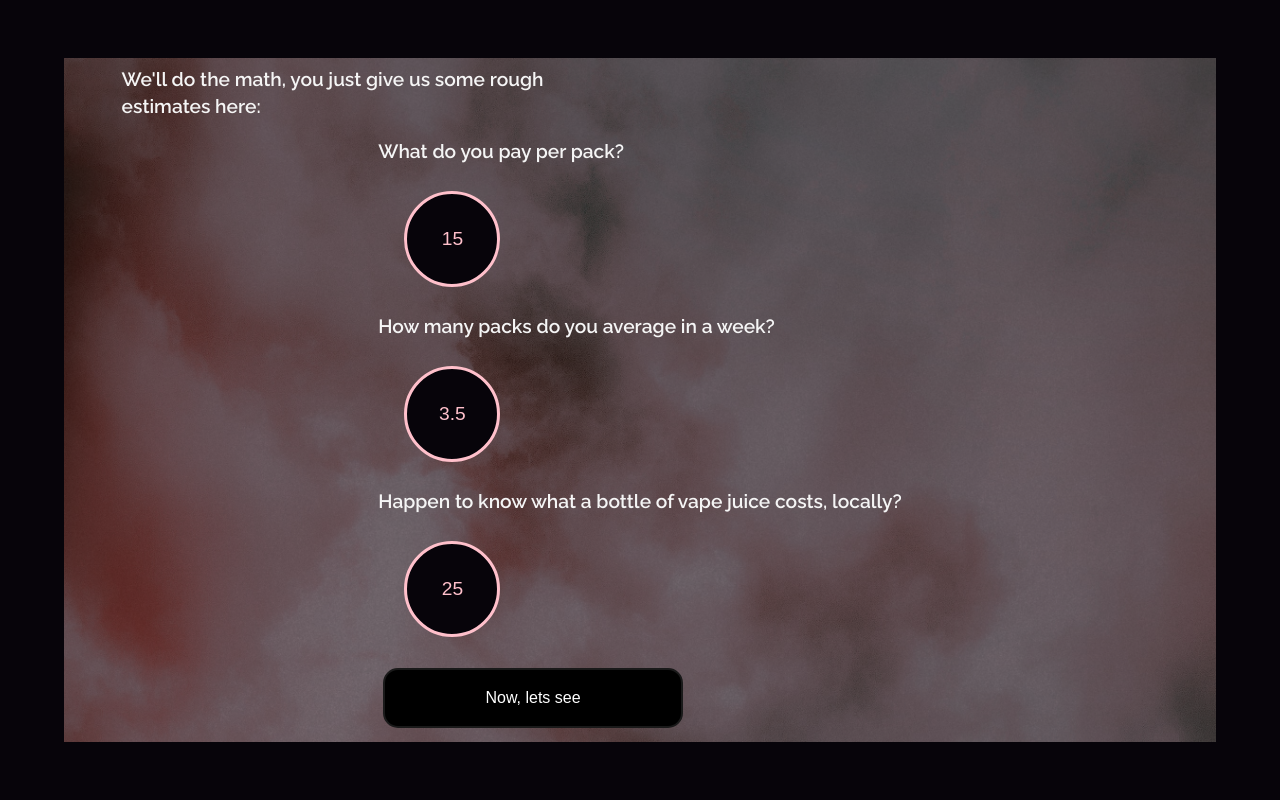
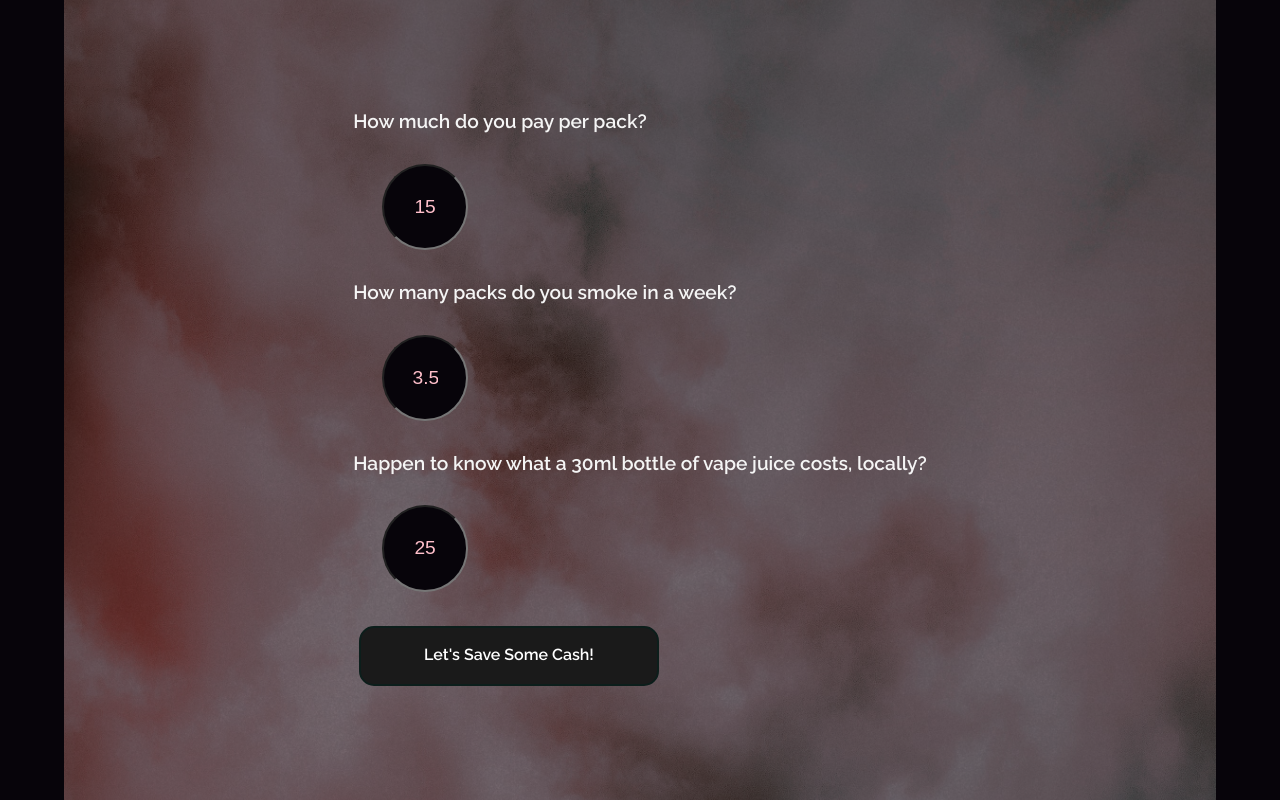
Before and after one commit to nfsol/vape2save, a React (Vite) app: page /calc in a window 1280 px wide. Built offline with nearby package versions, Linux system fonts and the light colour scheme.

Commit message:
incremental css improvements, calculator and basic results page in place

```diff
--- a/package.json
+++ b/package.json
@@ -9,6 +9,7 @@
     "preview": "vite preview"
   },
   "dependencies": {
+    "framer-motion": "^10.12.7",
     "react": "^18.2.0",
     "react-dom": "^18.2.0",
     "react-router-dom": "^6.10.0",
--- a/src/App.css
+++ b/src/App.css
@@ -1,30 +1,26 @@
 @import url("https://fonts.googleapis.com/css2?family=Raleway:wght@600&display=swap");
 
 * {
+  -webkit-tap-highlight-color: transparent;
   box-sizing: border-box;
   margin: 0;
   padding: 0;
 }
 body {
+  overflow: hidden;
   font-family: "Raleway", sans-serif;
   font-size: 1.2rem;
   line-height: 1.4;
   background: #07040a;
   color: whitesmoke;
   height: 100vh;
-}
-.App {
-  width: 100%;
-  height: 100vh;
-}
-.container {
+  width: 90vw;
   margin: 0 auto;
   display: flex;
   flex-direction: column;
   align-content: center;
-  width: 90%;
-  height:100vh;
 }
+
 
 input::-webkit-outer-spin-button,
 input::-webkit-inner-spin-button {
--- a/src/components/Button.jsx
+++ b/src/components/Button.jsx
@@ -1,12 +1,15 @@
 import React from "react";
+import { motion } from "framer-motion";
 import styled from "styled-components";
-const BaseButton = styled.button`
+const BaseButton = styled(motion.button)`
   appearance: none;
-  background-color: ${(props) => props.type === "primary" ? "white" : "black"};
-  border: 2px solid #1a1a1a;
+  background-color: ${(props) =>
+    props.type === "primary" ? "white" : "#1a1a1a"};
+  border: 2px solid
+    ${(props) => (props.bordercolor ? props.bordercolor : "#1a1a1a")};
   border-radius: 15px;
   box-sizing: border-box;
-  color: ${(props) => (props.type === "primary" ? "black" : "white")};
+  color: ${(props) => (props.type === "primary" ? "#1a1a1a" : "white")};
   cursor: pointer;
   display: inline-block;
   font-size: 16px;
@@ -25,7 +28,8 @@ const BaseButton = styled.button`
   &:hover {
     box-shadow: rgba(0, 0, 0, 0.25) 0 8px 15px;
     transform: translateY(-2px);
-  },
+  }
+  ,
   &:active {
     box-shadow: none;
     transform: translateY(0);
--- a/src/main.jsx
+++ b/src/main.jsx
@@ -4,6 +4,7 @@ import { createBrowserRouter, RouterProvider } from "react-router-dom";
 import App from "./App";
 import { MoreInfo } from "./routes/MoreInfo";
 import { Calculator } from "./routes/Calculator";
+import { Results } from "./routes/Results";
 import { Welcome } from "./routes/Welcome";
 import { Monk } from "./routes/Monk";
 
@@ -23,6 +24,9 @@ const router = createBrowserRouter([
       {
         path: "info",
         element: <MoreInfo />,
+      }, {
+        path: "results/:perPack/:perWeek/:juice",
+        element: <Results />,
       },
       {
         path: "monk",
--- a/src/routes/Calculator.jsx
+++ b/src/routes/Calculator.jsx
@@ -1,13 +1,12 @@
-import React from "react";
+import React, { useState } from "react";
 import cloud from "../assets/cloud.jpg";
 import styled from "styled-components";
 import { Button } from "../components/Button";
+import { Link } from "react-router-dom";
+
 const OverlaidImage = styled.div`
   width: 100%;
-  height: 100%;
-  max-height: 75%%;
-  margin-top: 5%;
-  margin-bottom: 5%;
+  height: 100vh;
   background-image: url(${cloud});
   background-position: center;
   background-size: cover;
@@ -26,58 +25,115 @@ const ImageOverlay = styled.div`
 `;
 const InputContainer = styled.div`
   align-self: center;
-  display:flex;
+  display: flex;
   flex-direction: column;
-`;
-const TextContainer = styled.div`
-  align-self: left;
-  max-width: 40%;
-  margin-left: 5%;
 `;
 
 const InputBox = styled.input`
   font-size: 1em;
   text-align: center;
   color: ${(props) => props.inputColor || "pink"};
-  width:5em;
-  height:5em;
+  width: 4.5em;
+  height: 4.5em;
   padding: 5%;
   margin: 5%;
   background: #07040a;
-  border: solid;
   border-radius: 3px;
   border-radius: 50%;
-
 `;
 const InputLabel = styled.label`
   font-size: 1em;
 `;
-const SubmitButton = styled(Button)`
-
-`;
+const SubmitButton = styled.button`
+appearance: none;
+background-color: ${(props) =>
+  props.type === "primary" ? "white" : "#1a1a1a"};
+border: 2px solid
+  ${(props) => (props.bordercolor ? props.bordercolor : "#1a1a1a")};
+border-radius: 15px;
+box-sizing: border-box;
+color: ${(props) => (props.type === "primary" ? "#1a1a1a" : "white")};
+cursor: pointer;
+display: inline-block;
+font-size: 16px;
+font-weight: 500;
+text-decoration:none;
+text-align:center;
+min-height: 60px;
+max-height: 180px;
+max-width: 300px;
+padding: 16px 0px;
+margin: 1%;
+transition: all 300ms cubic-bezier(0.23, 1, 0.32, 1);
+user-select: none;
+-webkit-user-select: none;
+touch-action: manipulation;
+width: 100%;
+will-change: transform;
+&:hover {
+  box-shadow: rgba(0, 0, 0, 0.25) 0 8px 15px;
+  transform: translateY(-2px);
+}
+,
+&:active {
+  box-shadow: none;
+  transform: translateY(0);
+}`;
 
 export const Calculator = () => {
+  const [perPack, setPerPack] = useState(15);
+  const [perWeek, setPerWeek] = useState(3.5);
+  const [juice, setJuice] = useState(25);
+
+  const { showResults, setShowResults } = useState(false);
   return (
-    <div>
-      <div className="container">
+    <>
       <OverlaidImage>
         <ImageOverlay>
-            <TextContainer>
-              We'll do the math, you just give us some rough estimates here:
-            </TextContainer>
-
           <InputContainer>
-              <InputLabel for="PricePerPack">What do you pay per pack?</InputLabel>
-              <InputBox id="PricePerPack" defaultValue="15" type="number" />
-              <InputLabel for="PacksPerWeek">How many packs do you average in a week?</InputLabel>
-              <InputBox id="PacksPerWeek" defaultValue="3.5" type="number" />
-              <InputLabel for="PricePerJar">Happen to know what a bottle of vape juice costs, locally?</InputLabel>
-              <InputBox id="PricePerJar" defaultValue="25" type="number" />
-              <SubmitButton type="Primary" content="Now, lets see"/>
+            <InputLabel htmlFor="PricePerPack">
+              How much do you pay per pack?
+            </InputLabel>
+            <InputBox
+              id="PricePerPack"
+              defaultValue="15"
+              type="number"
+              onChange={(e) => {
+                setPerPack(e.target.value);
+              }}
+            />
+            <InputLabel htmlFor="PacksPerWeek">
+              How many packs do you smoke in a week?
+            </InputLabel>
+            <InputBox
+              id="PacksPerWeek"
+              defaultValue="3.5"
+              type="number"
+              onChange={(e) => {
+                setPerWeek(e.target.value);
+              }}
+            />
+            <InputLabel htmlFor="PricePerJar">
+              Happen to know what a 30ml bottle of vape juice costs, locally?
+            </InputLabel>
+            <InputBox
+              id="PricePerJar"
+              defaultValue="25"
+              type="number"
+              onChange={(e) => {
+                setJuice(e.target.value);
+              }}
+            />
+            <SubmitButton
+              as={Link}
+              to={`/results/${perPack}/${perWeek}/${juice}`}
+              bordercolor="#0c1e1b"
+              type="Primary"
+              content="Let's save some cash"
+            > Let's Save Some Cash!</SubmitButton>
           </InputContainer>
         </ImageOverlay>
       </OverlaidImage>
-      </div>
-    </div>
+    </>
   );
 };
--- /dev/null
+++ b/src/routes/Results.jsx
@@ -0,0 +1,61 @@
+import React from "react";
+import { useParams } from "react-router-dom";
+import styled from "styled-components";
+import cloud from "../assets/cloud.jpg";
+const OverlaidImage = styled.div`
+  width: 100%;
+  height: 100vh;
+  background-image: url(${cloud});
+  background-position: center;
+  background-size: cover;
+  background-repeat: no-repeat;
+`;
+
+const ImageOverlay = styled.div`
+  width: 100%;
+  height: 100%;
+  background-color: rgba(0, 0, 0, 0.5);
+  display: flex;
+  flex-direction: column;
+  justify-content: space-evenly;
+`;
+const ResultContainer = styled.section`
+font-size: 0.8em;
+  align-self: center;
+  display: flex;
+`;
+
+export const Results = (props) => {
+  const { perPack, perWeek, juice } = useParams();
+  return (
+    <>
+      <OverlaidImage>
+        <ImageOverlay>
+          <ResultContainer>
+            <h2>
+              If a pack of cigarettes is ${perPack} and you smoke {perWeek} packs
+              per week...
+            </h2>
+          </ResultContainer>
+          <ResultContainer>
+            <h2>
+              You'd save ${perPack * perWeek * 4 - (perWeek / 7 - juice) * 4}{" "}
+              this month.
+            </h2>
+          </ResultContainer>
+          <ResultContainer>
+            <h2>
+              You'd save ${perPack * perWeek * 12 - (perWeek / 7 - juice) * 12}{" "}
+              in three months.
+            </h2>
+          </ResultContainer><ResultContainer>
+            <h2>
+              You'd save ${perPack * perWeek * 52 - (perWeek / 7 - juice) * 52}{" "}
+              in a year.
+            </h2>
+          </ResultContainer>
+        </ImageOverlay>
+      </OverlaidImage>
+    </>
+  );
+};
--- a/src/routes/Welcome.jsx
+++ b/src/routes/Welcome.jsx
@@ -4,24 +4,19 @@ import { Button } from "../components/Button";
 import styled from "styled-components";
 import { Link } from "react-router-dom";
 const OverlaidImage = styled.div`
-
 width: 100%;
-  height: 100%;
-  max-height: 75%;
-  max-width:1080px;
-  margin-top: 5%;
-  margin-bottom: 5%;
+height: 100vh;
 background-image: url(${smoking});
 background-position: center;
 background-size: cover;
 background-repeat: no-repeat;
 display: flex;
-  align-items: space-between;
+align-items: space-around;
 `;
 
 const ImageOverlay = styled.div`
   width: 100%;
-  height: 100%;
+  min-height: 100vh;
   background-color: rgba(0, 0, 0, 0.5);
   display: flex;
   flex-direction: column;
@@ -29,6 +24,7 @@ const ImageOverlay = styled.div`
 `;
 const ButtonContainer = styled.div`
   align-self: center;
+  margin-bottom:10%
 `;
 const TextContainer = styled.div`
   align-self: left;
@@ -38,7 +34,7 @@ const TextContainer = styled.div`
 export const Welcome = () => {
   return (
     <>
-      <div className="container">
+
         <OverlaidImage>
           <ImageOverlay>
             <TextContainer>
@@ -59,7 +55,7 @@ export const Welcome = () => {
             </ButtonContainer>
           </ImageOverlay>
         </OverlaidImage>
-      </div>
+
     </>
   );
 };
```
Also changed, not shown: 1 other file (tests, documents, lock files or other folders). Lines whose indentation alone changed are shown as unchanged.
